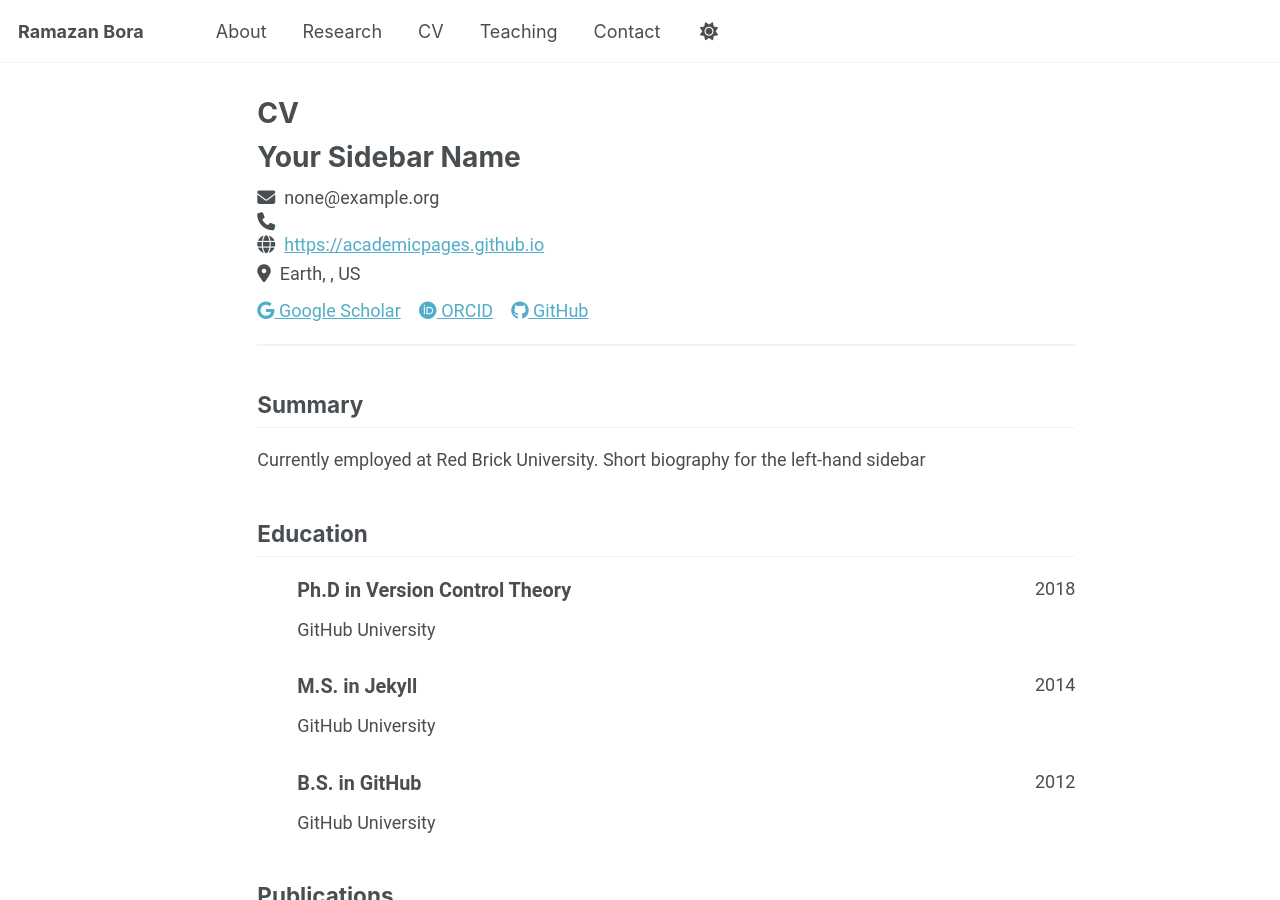
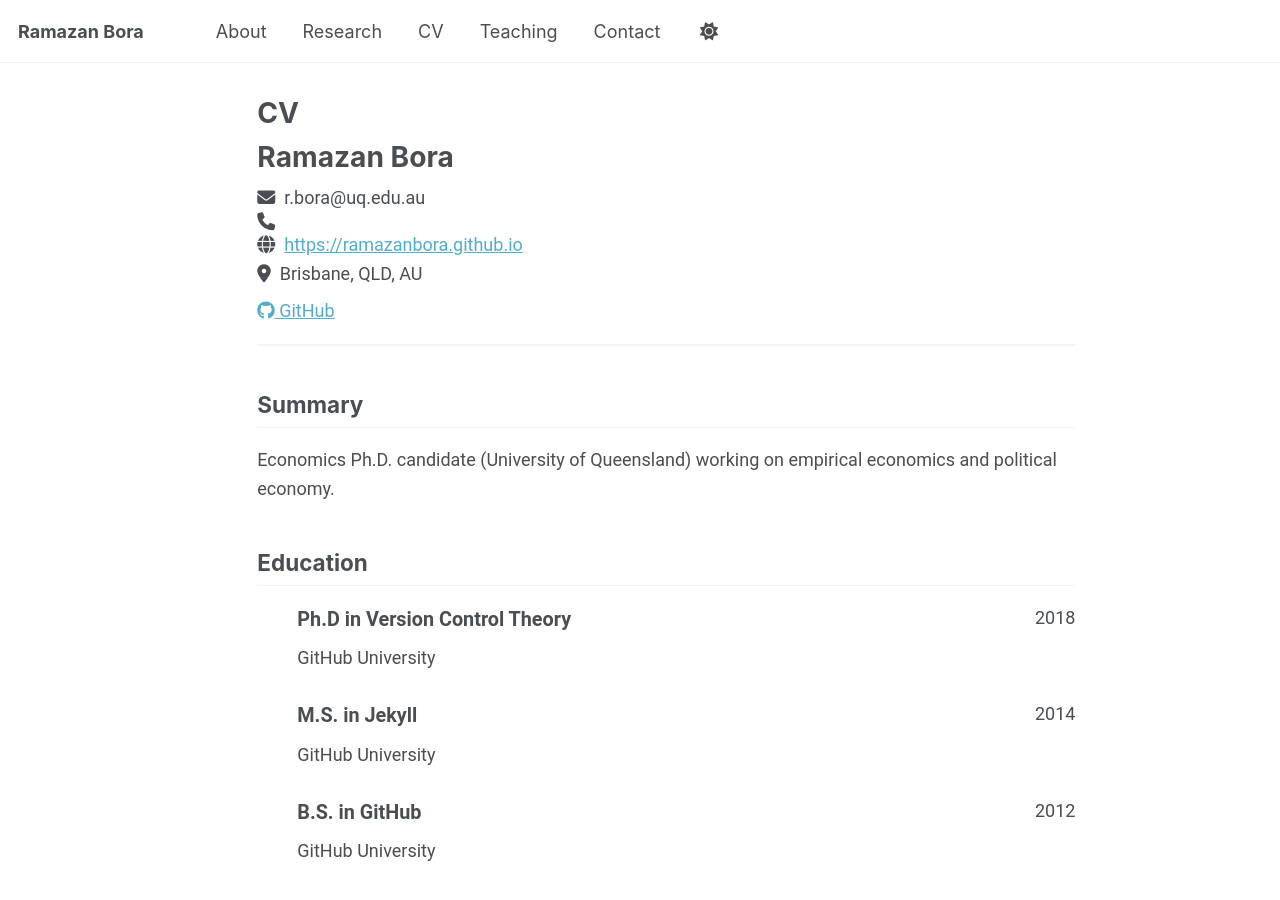
Before and after one commit to ramazanbora/ramazanbora.github.io, a Jekyll site: the page built from _pages/cv-json.md, in a window 1280 px wide and 900 px high. Built offline with Jekyll 4.4.1, drawn with Linux system fonts in a browser that asks for light colours; a script bundle is joined from its source files by our own code; library files that are not in the unit come from our copies.

Commit message:
Tailor academic CV template

```diff
--- a/_data/cv.json
+++ b/_data/cv.json
@@ -1,32 +1,22 @@
 {
   "basics": {
-    "name": "Your Sidebar Name",
-    "email": "none@example.org",
+    "name": "Ramazan Bora",
+    "email": "r.bora@uq.edu.au",
     "phone": "",
-    "website": "https://academicpages.github.io",
-    "summary": "Currently employed at Red Brick University. Short biography for the left-hand sidebar",
+    "website": "https://ramazanbora.github.io",
+    "summary": "Economics Ph.D. candidate (University of Queensland) working on empirical economics and political economy.",
     "location": {
       "address": "",
       "postalCode": "",
-      "city": "Earth",
-      "countryCode": "US",
-      "region": ""
+      "city": "Brisbane",
+      "countryCode": "AU",
+      "region": "QLD"
     },
     "profiles": [
       {
-        "network": "Google Scholar",
-        "username": "",
-        "url": "https://scholar.google.com/citations?user=PS_CX0AAAAAJ"
-      },
-      {
-        "network": "ORCID",
-        "username": "",
-        "url": "https://orcid.org/yourorcidurl"
-      },
-      {
         "network": "GitHub",
-        "username": "academicpages",
-        "url": "https://github.com/academicpages"
+        "username": "ramazanbora",
+        "url": "https://github.com/ramazanbora"
       }
     ]
   },
```
Also changed, not shown: images/ramazan-bora.jpg (added).
